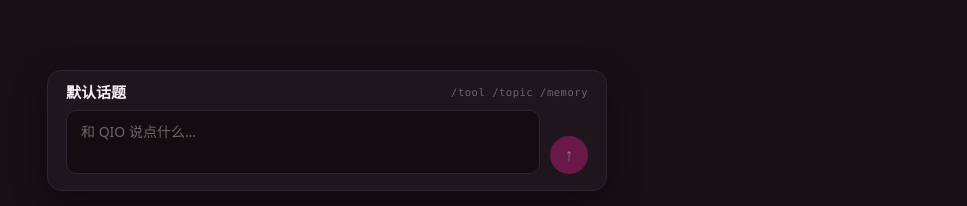
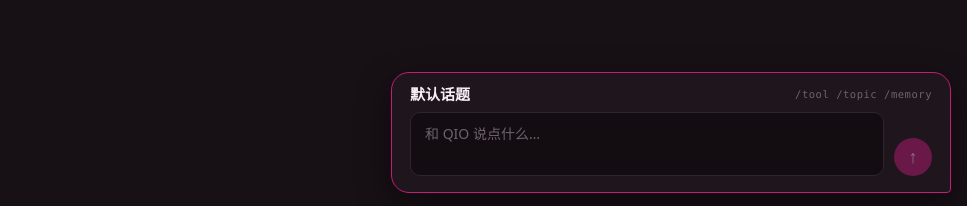
Before and after one commit to HebiIsHere/QIO, a Vue app in the folder frontend/: page /#/ in a window 1280 px wide. Shown: the part 591-797 px from the top of the page, without its empty margins (313-1280 px from the left). Built offline with nearby package versions, Linux system fonts and the light colour scheme; no server answers.

Commit message:
feat: 输入框改为贴右下角大气泡（浅色表面+玫红描边，固定不可拖动）

```diff
--- a/frontend/src/components/Composer.vue
+++ b/frontend/src/components/Composer.vue
@@ -1,25 +1,10 @@
 <script setup lang="ts">
 import { computed, ref } from "vue";
 import { useSessionStore } from "../stores/session";
-import { useFloatingWindow } from "../composables/useFloatingWindow";
 
 const session = useSessionStore();
 const text = ref("");
 const inputRef = ref<HTMLTextAreaElement | null>(null);
-const elRef = ref<HTMLElement | null>(null);
-const headerRef = ref<HTMLElement | null>(null);
-
-// 浮动窗口：贴边（默认底部居中），header（topicbar）为拖拽把手
-const float = useFloatingWindow(elRef, {
-  id: "composer",
-  dockMode: "edge",
-  defaultPos: (el, vp) => ({
-    x: Math.max(4, Math.round((vp.width - el.offsetWidth) / 2)),
-    y: vp.height - el.offsetHeight - 18,
-  }),
-  dragHandle: headerRef,
-});
-
 
 const topicText = computed(() => session.topicName || (session.currentTopicId ? "当前话题" : "默认话题"));
 
@@ -47,37 +32,15 @@ function onKeydown(e: KeyboardEvent) {
 
 function autosize() {
   const el = inputRef.value;
-  const root = elRef.value;
-  if (!el || !root) return;
-  // 记录增高前的底边（布局 top + 当前高度）
-  const prevTop = parseFloat(root.style.top) || 0;
-  const prevBottom = prevTop + root.offsetHeight;
+  if (!el) return;
   el.style.height = "auto";
   el.style.height = Math.min(el.scrollHeight, 160) + "px";
-  const newH = root.offsetHeight;
-  // 顶部贴靠保持顶边（向下生长）；其余情况保持底边不动（向上生长），并钳制在视口内
-  if (float.entry.dockedTo !== "top") {
-    const top = Math.max(4, prevBottom - newH);
-    if (top !== prevTop) {
-      root.style.top = `${top}px`;
-      float.entry.y = top; // 同步共享状态（互斥避让用实时位置）
-    }
-  }
-  // 尺寸变化同步到共享状态，互斥避让用实时高度
-  float.entry.height = newH;
-  float.entry.width = root.offsetWidth;
 }
 </script>
 
 <template>
-  <div
-    ref="elRef"
-    class="composer"
-    :class="[
-      float.entry.dockedTo ? 'dock-' + float.entry.dockedTo : '',
-    ]"
-  >
-    <div ref="headerRef" class="topicbar fw-handle">
+  <div class="composer bubble">
+    <div class="topicbar">
       <span class="tname serif" :title="session.currentTopicId ?? undefined">{{ topicText }}</span>
       <span v-if="anchorText" class="anchor mono">{{ anchorText }}</span>
       <span class="spacer"></span>
@@ -106,22 +69,22 @@ function autosize() {
         <span v-else>↑</span>
       </button>
     </div>
-
   </div>
 </template>
 
 <style scoped>
-/* 浮动窗口卡片（Task B）：定位由 useFloatingWindow 用 left/top 像素控制 */
+/* 贴右下角大气泡：浅色表面 + 玫红描边 + 右下小圆角，固定不可拖动 */
 .composer {
   position: fixed;
+  right: 16px;
+  bottom: 16px;
   z-index: 12;
   width: min(560px, calc(100vw - 32px));
-  border: 1px solid var(--border-subtle);
-  border-radius: 14px;
+  border: 1.5px solid var(--accent);
+  border-radius: 18px 18px 4px 18px;
   padding: 10px 18px 16px;
   background: var(--bg-surface);
   box-shadow: 0 12px 34px rgba(0, 0, 0, 0.4);
-  transition: transform 0.3s cubic-bezier(0.22, 0.8, 0.24, 1);
 }
 .topicbar {
   display: flex;
@@ -129,16 +92,6 @@ function autosize() {
   gap: 10px;
   margin-bottom: 8px;
   font-size: 12px;
-}
-/* 拖拽把手 */
-.fw-handle {
-  cursor: grab;
-  user-select: none;
-  -webkit-user-select: none;
-  touch-action: none;
-}
-.fw-handle:active {
-  cursor: grabbing;
 }
 .tname {
   font-weight: 600;
```
Also changed, not shown: 1 other file (tests, documents, lock files or other folders).
